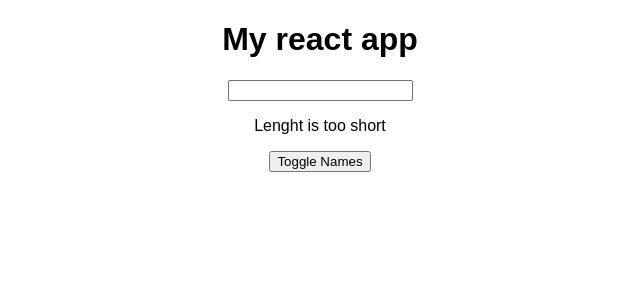
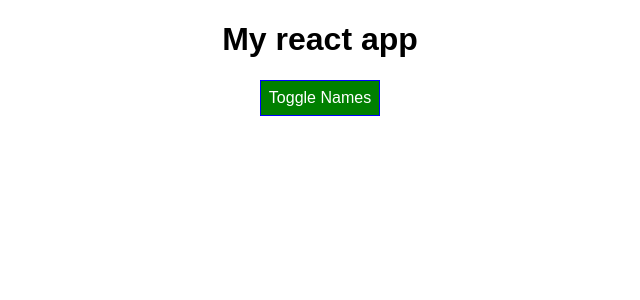
Before and after one commit to kedar512/react-practice-app, a React (Create React App) app: page / in a window 1280 px wide. Shown: the top 300 px of the page, without its empty margins (320-960 px from the left). Built offline with nearby package versions, Linux system fonts and the light colour scheme.

Commit message:
Added changes for setting style dynamically chapter

```diff
--- a/src/App.js
+++ b/src/App.js
@@ -2,8 +2,8 @@ import React, { Component } from 'react';
 //import logo from './logo.svg';
 import './App.css';
 import {person as Person} from './Person/Person';
-import ValidationComponent from './ValidationComponent/ValidationComponent';
-import CharComponent from './CharComponent/CharComponent';
+//import ValidationComponent from './ValidationComponent/ValidationComponent';
+//import CharComponent from './CharComponent/CharComponent';
 
 class App extends Component {
 
@@ -60,8 +60,17 @@ class App extends Component {
 
   render() {
 
+    const styles = {
+      backgroundColor: 'green',
+      color: 'white',
+      font: 'inherit',
+      border: '1px solid blue',
+      padding: '8px',
+      cursor: 'pointer'
+    }
+
     let persons = null;
-    let chars = null;
+    //let chars = null;
 
     if (this.state.showPersons) {
       persons = (
@@ -79,23 +88,22 @@ class App extends Component {
         })}
         </div>
       );
+
+      styles.backgroundColor = 'red';
     }
 
-    if (this.state.textInput.length > 0) {
+    /* if (this.state.textInput.length > 0) {
       chars = this.state.textInput.split('').map( (value, index) => {
         return (
           <CharComponent clicked={ () =>this.removeChar(value) } key={`${index}${value}`} charValue={value} />
         );
       })
-    }
+    } */
 
     return (
       <div className="App">
         <h1>My react app</h1>
-        <input value={this.state.textInput} type='text' onChange={this.inputChangeHandler} />
-        <ValidationComponent textInput={this.state.textInput} />
-        {chars}
-        <button onClick={this.togglePersonsHandler}>Toggle Names</button>
+        <button style={styles} onClick={this.togglePersonsHandler}>Toggle Names</button>
         {persons}
       </div>
     );
```
